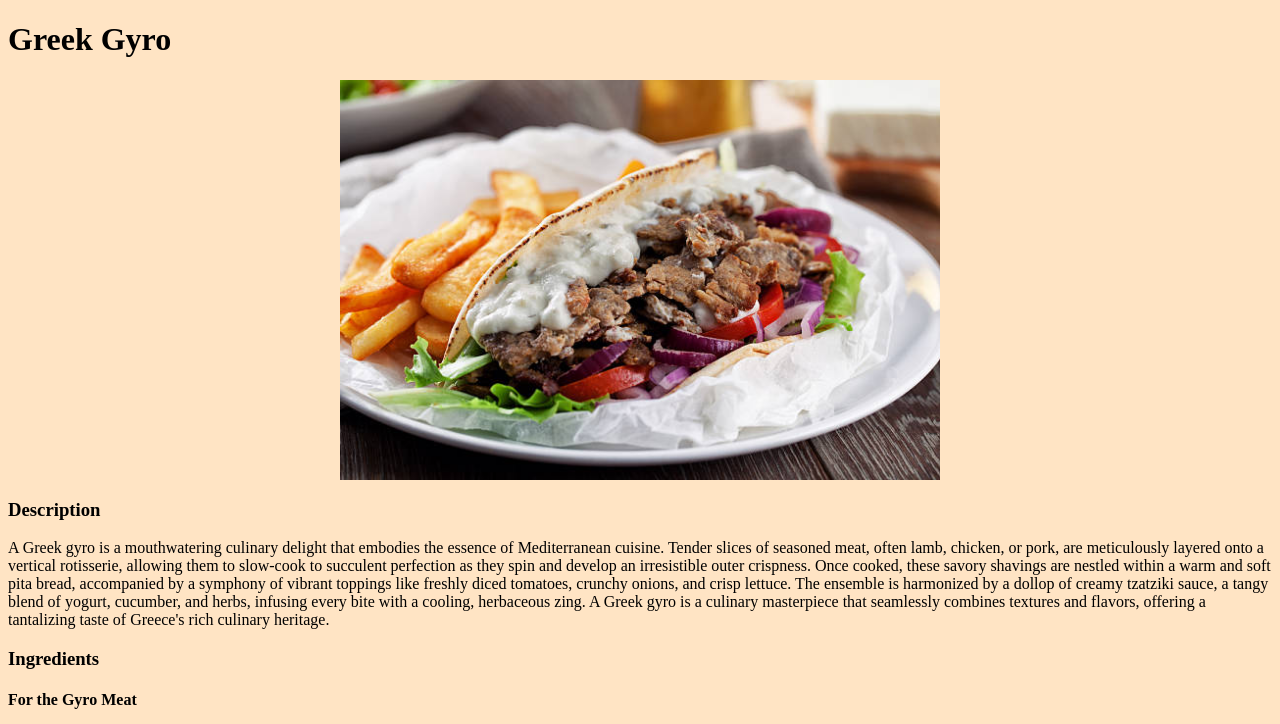
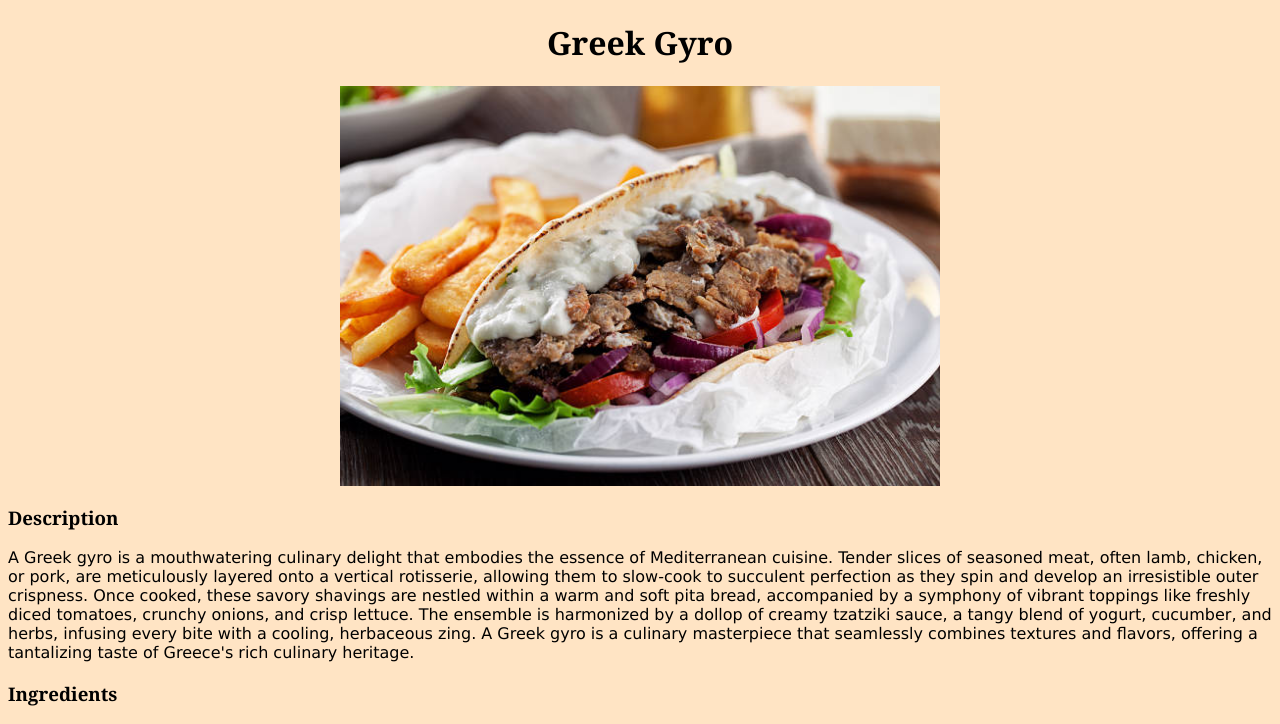
Before and after one commit to Alditrus/odin-recipes, a plain HTML site: page recipes/greek-gyro/index.html in a window 1280 px wide. Shown: the top 724 px of the page. Drawn offline with Linux system fonts and the light colour scheme.

Commit message:
set font families for regular text and headers, set italics opacity to 0.5, center aligned header 1

```diff
--- a/recipes/greek-gyro/style.css
+++ b/recipes/greek-gyro/style.css
@@ -10,3 +10,24 @@ html
         width: 600px;
         height: auto;
     }
+
+h1
+    {
+        text-align: center;
+        font-family: Georgia, 'Times New Roman', Times, serif;
+    }
+
+h2, h3, h4
+    {
+        font-family: Georgia, 'Times New Roman', Times, serif;
+    }
+
+*
+    {
+        font-family: Verdana, Tahoma, sans-serif;
+    }
+
+i
+    {
+        opacity: 0.5;
+    }
```
